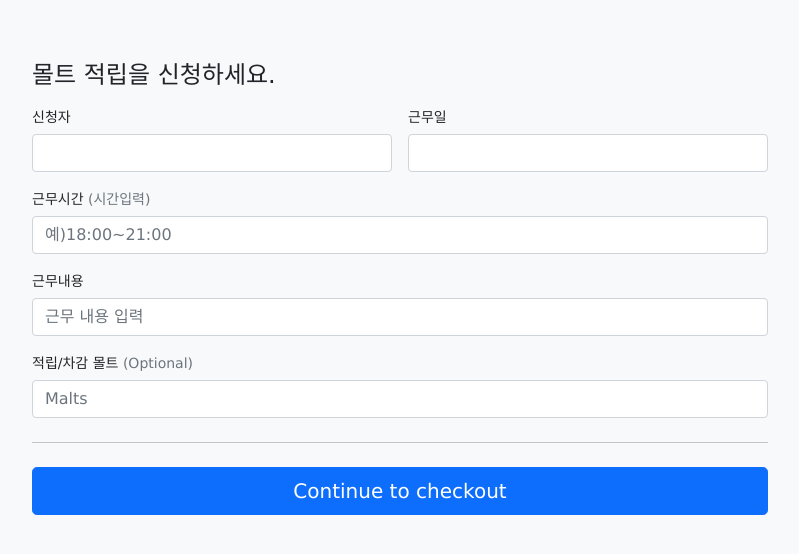
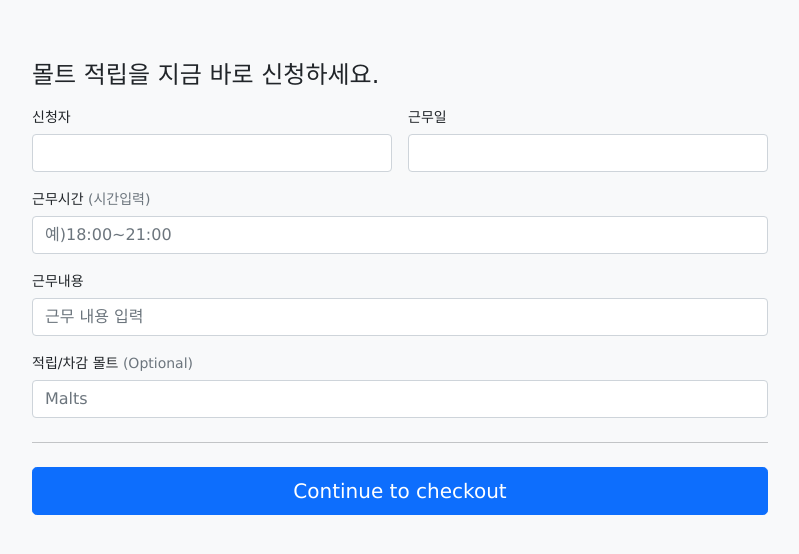
Before and after one commit to JoviJang/EVIOkakaowork, a website: page views/index.html in a window 1280 px wide. Shown: the part 254-808 px from the top of the page, without its empty margins (240-1039 px from the left). Drawn offline with nearby package versions, Linux system fonts and the light colour scheme; some packages are replaced by stand-ins of ours; files that its build step writes are made by us from their sources; a script that the page names is missing.

Commit message:
지금바로

```diff
--- a/views/index.html
+++ b/views/index.html
@@ -13,7 +13,7 @@
     </div>
     <div class="col-md-8 col-lg-8">
       <!-- <h4 class="mb-3">Billing address</h4> -->
-      <h4 class="mb-3">몰트 적립을 신청하세요.</h4>
+      <h4 class="mb-3">몰트 적립을 지금 바로 신청하세요.</h4>
       <form class="needs-validation" novalidate="" id="kakaoForm">
         <div class="row g-3">
           <div class="col-sm-6">
```
